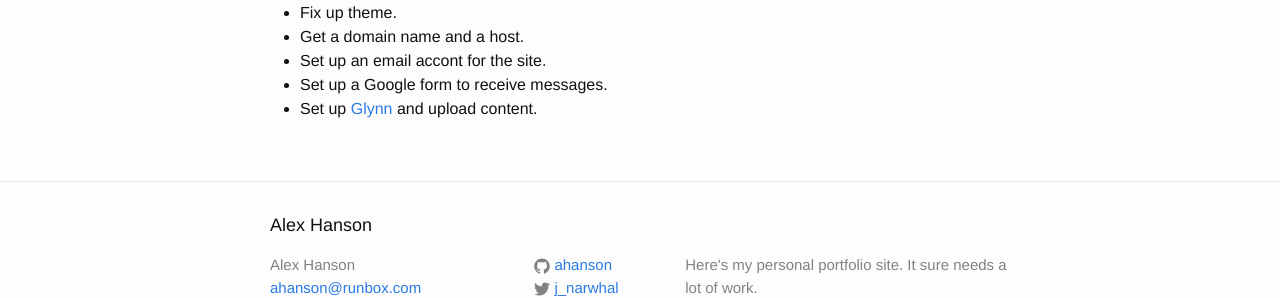
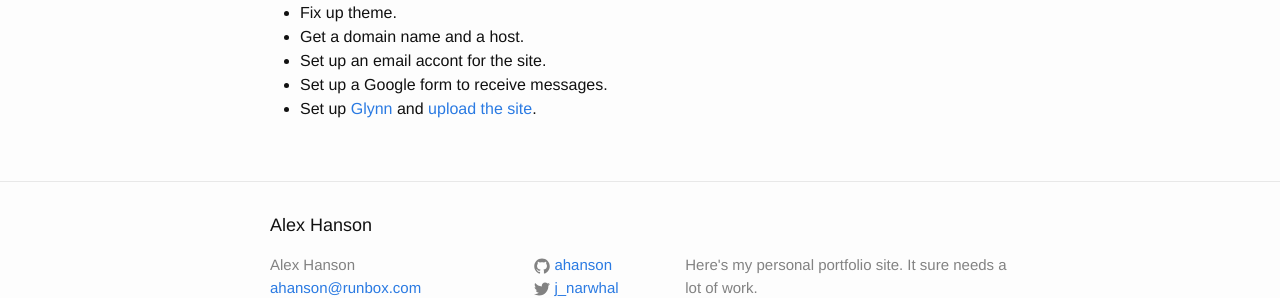
Before and after one commit to ahanson/portfolio-site, a Jekyll site: the page built from _posts/2015-06-01-helloworld.md, in a window 1280 px wide. Shown: the part 364-662 px from the top of the page. Built offline with Jekyll 4.4.1, drawn with Linux system fonts in a browser that asks for light colours.

Commit message:
Added a link to deployment methods to blog.

```diff
--- a/_posts/2015-06-01-helloworld.md
+++ b/_posts/2015-06-01-helloworld.md
@@ -15,4 +15,4 @@ Right now, it's using the [default theme](https://github.com/jglovier/jekyll-new
 * Get a domain name and a host.
 * Set up an email accont for the site.
 * Set up a Google form to receive messages.
-* Set up [Glynn](https://github.com/dmathieu/glynn) and upload content.
+* Set up [Glynn](https://github.com/dmathieu/glynn) and [upload the site](http://jekyllrb.com/docs/deployment-methods/).
```
